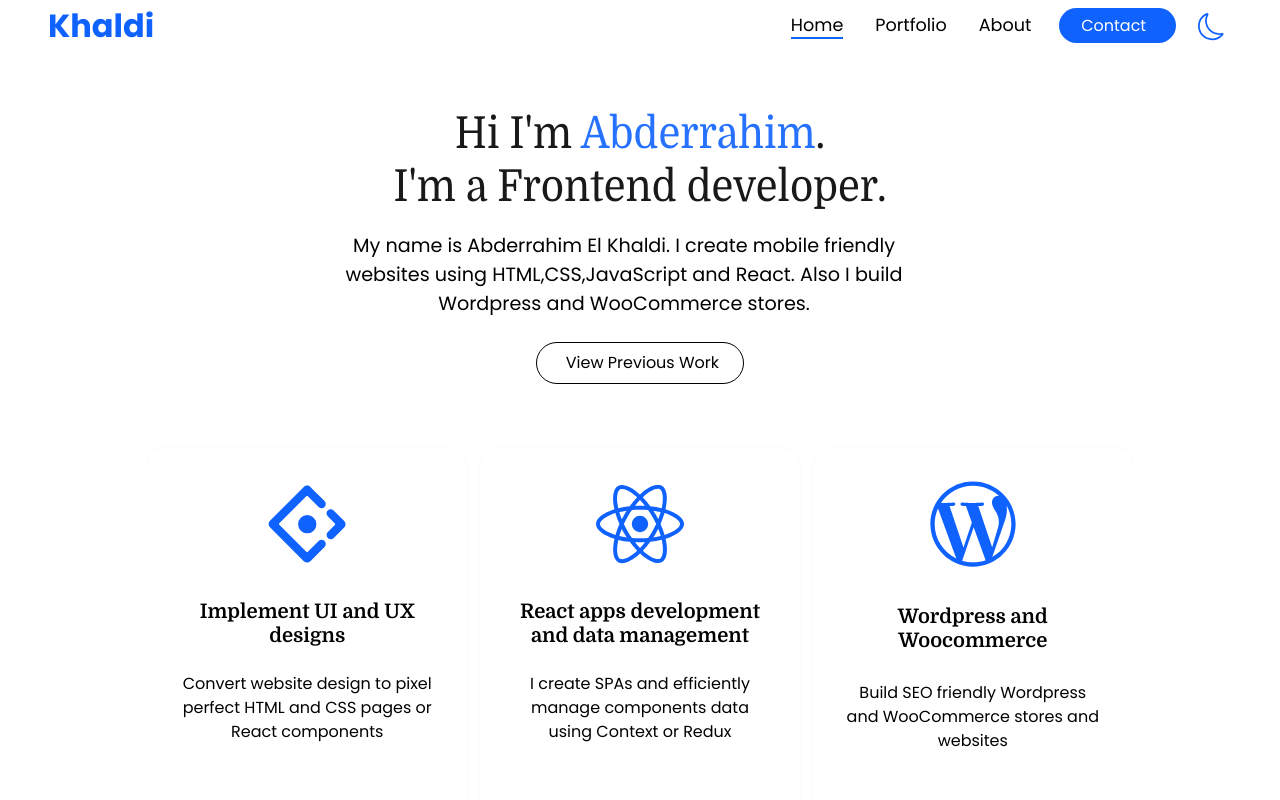
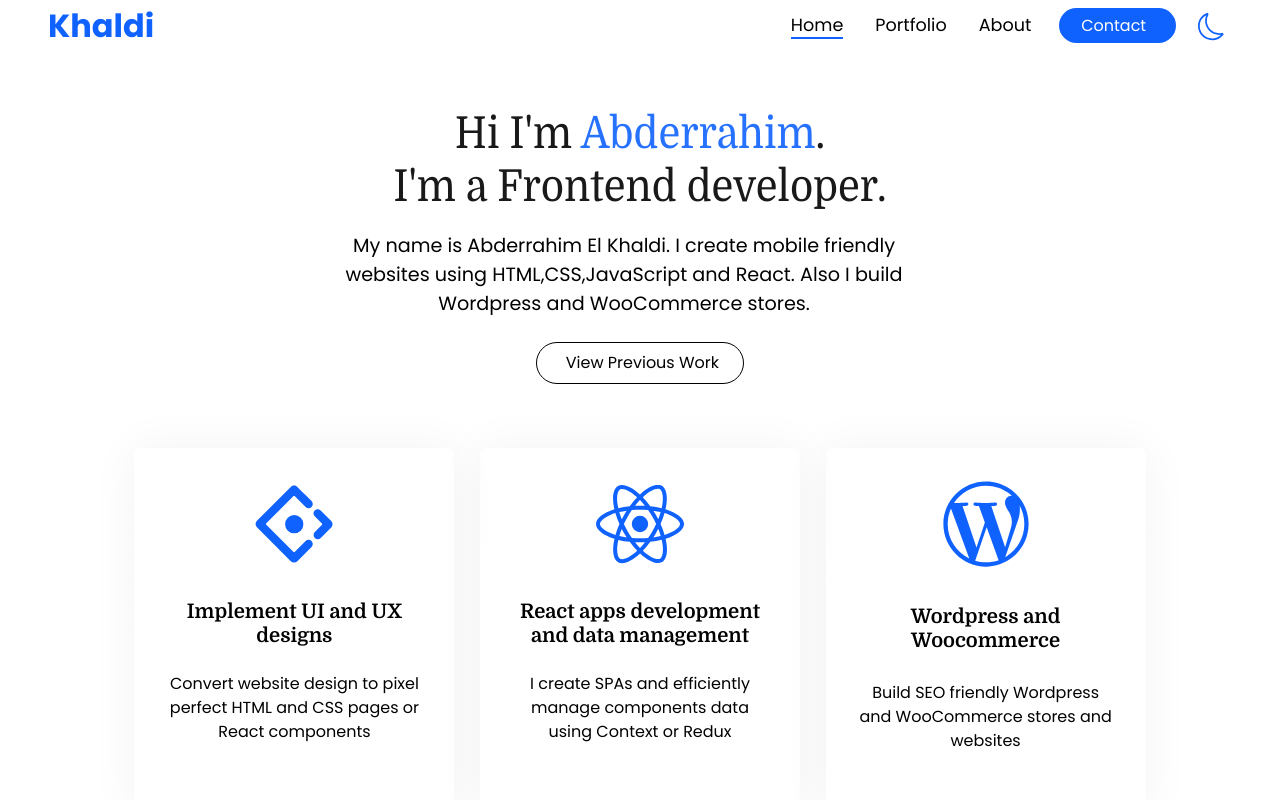
Before and after one commit to devkhaldi/portfolio, a React (Create React App) app: page / in a window 1280 px wide. Shown: the top 800 px of the page. Built offline with nearby package versions, Linux system fonts and the light colour scheme.

Commit message:
add shadows to cards

```diff
--- a/src/home/Hero.css
+++ b/src/home/Hero.css
@@ -155,10 +155,10 @@
   flex-direction: column;
   align-items: center;
   height: 23rem;
-  margin: 0 0.4rem;
+  margin: 0 0.8rem;
   transition: all 1000ms;
-  border-radius: 1rem;
-  box-shadow: 0 0 0.1rem rgba(0, 0, 0, 0.07);
+  border-radius: .5rem;
+  box-shadow: 0 0 3rem rgba(0, 0, 0, 0.05);
 }
 
 .dark-mode .hero .card {
```
